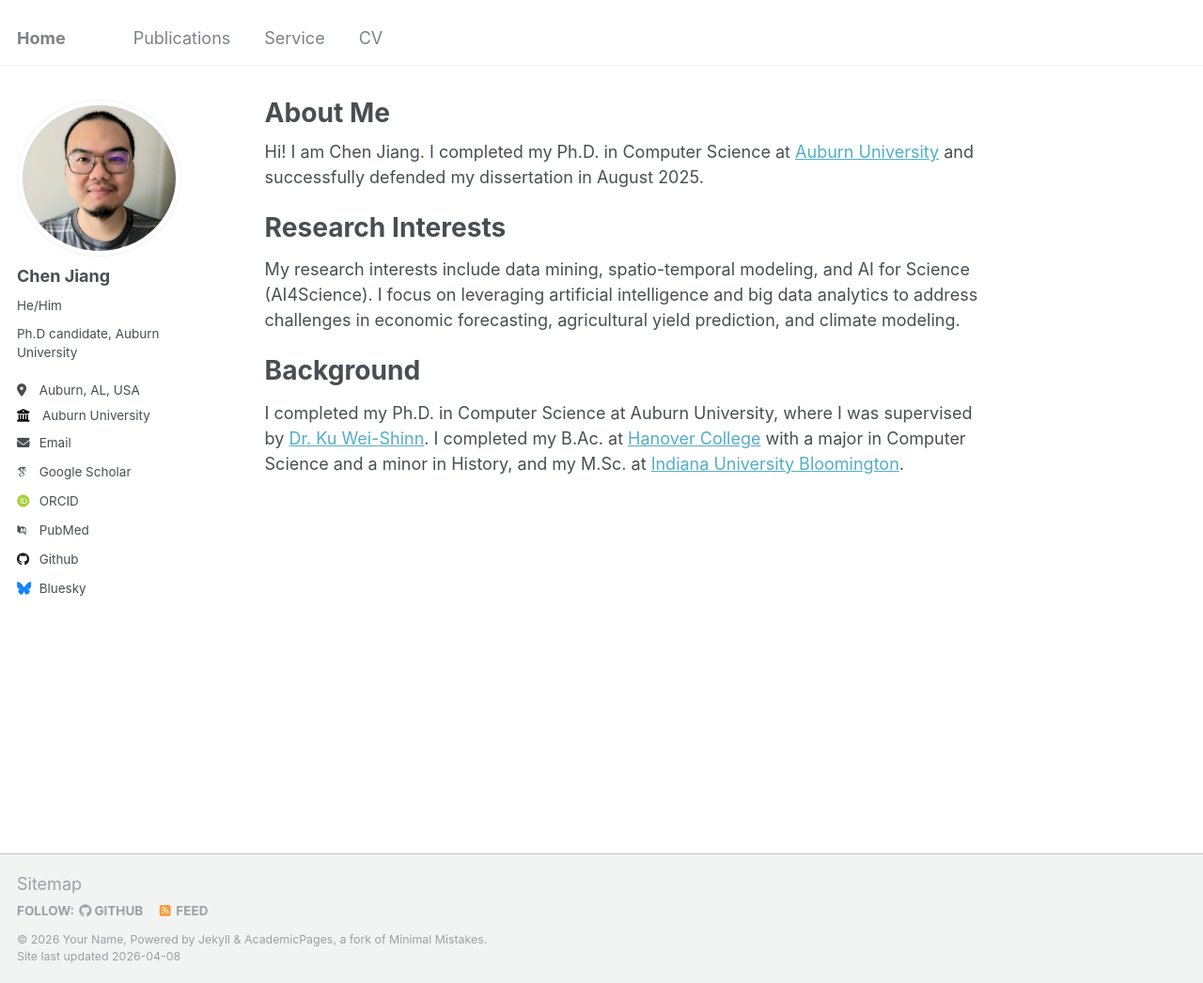
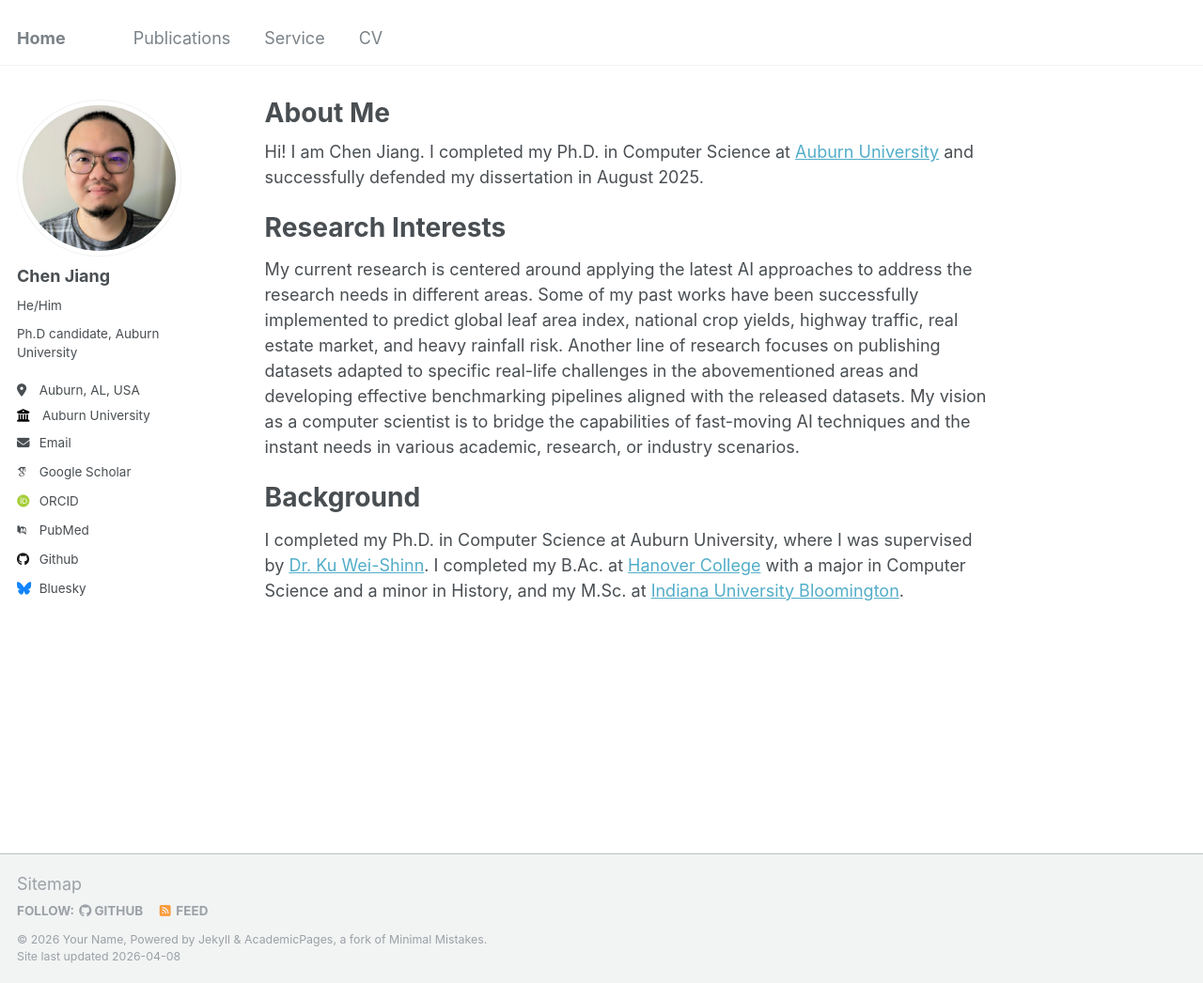
Before and after one commit to jiang28/jiangchen, a Jekyll site: the page built from _pages/about.md, in a window 1280 px wide and 1046 px high. Shown: the whole window at 94% size. Built offline with Jekyll 4.4.1, drawn with Linux system fonts in a browser that asks for light colours; some web fonts are replaced.

Commit message:
Update about.md

```diff
--- a/_pages/about.md
+++ b/_pages/about.md
@@ -10,7 +10,7 @@ Hi! I am Chen Jiang. I completed my Ph.D. in Computer Science at [Auburn Univers
 
 Research Interests
 ======
-My research interests include data mining, spatio-temporal modeling, and AI for Science (AI4Science). I focus on leveraging artificial intelligence and big data analytics to address challenges in economic forecasting, agricultural yield prediction, and climate modeling.
+My current research is centered around applying the latest AI approaches to address the research needs in different areas. Some of my past works have been successfully implemented to predict global leaf area index, national crop yields, highway traffic, real estate market, and heavy rainfall risk. Another line of research focuses on publishing datasets adapted to specific real-life challenges in the abovementioned areas and developing effective benchmarking pipelines aligned with the released datasets. My vision as a computer scientist is to bridge the capabilities of fast-moving AI techniques and the instant needs in various academic, research, or industry scenarios.
 
 Background
 ======
```
